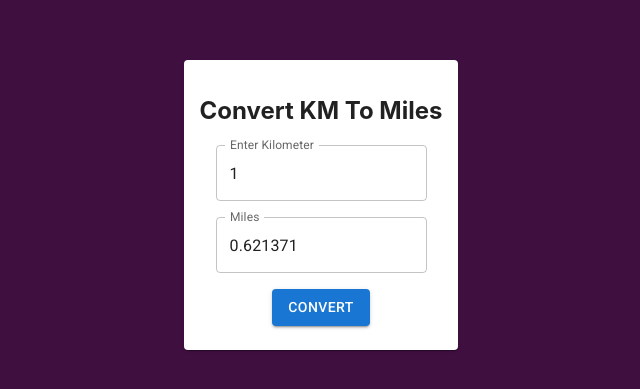
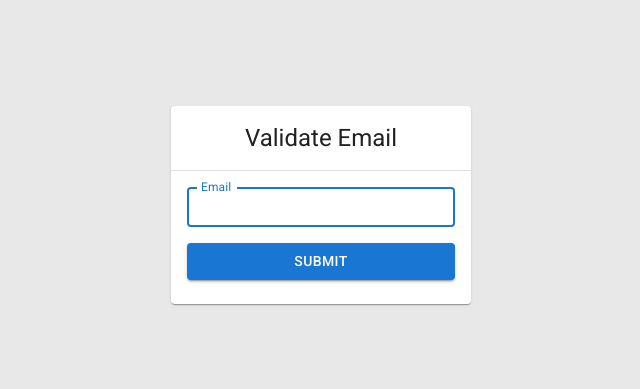
Before and after one commit to inxcode1/youtube-shorts, a React (Create React App) app: page / in a window 1280 px wide. Shown: the part 195-584 px from the top of the page, without its empty margins (319-959 px from the left). Built offline with nearby package versions, Linux system fonts and the light colour scheme.

Commit message:
add validate email

```diff
--- a/src/App.css
+++ b/src/App.css
@@ -38,7 +38,7 @@
 }
 
 .App-dark {
-  background-color: rgb(63, 16, 63);
+  background-color: #e8e8e8;
   min-height: 100vh;
   display: flex;
   flex-direction: column;
--- a/src/App.js
+++ b/src/App.js
@@ -1,11 +1,11 @@
 import "./App.css";
-import { ConvertKMToMile } from "./component/ConvertKMToMile/ConvertKMToMile";
+import { ValidateEmail } from "./component/ValidateEmail/ValidateEmail";
 
 function App() {
   return (
     <div className="App">
       <div className="App-dark">
-        <ConvertKMToMile />
+        <ValidateEmail />
       </div>
     </div>
   );
--- /dev/null
+++ b/src/component/ValidateEmail/ValidateEmail.jsx
@@ -0,0 +1,58 @@
+import React, { useState } from "react";
+import {
+  Alert,
+  Button,
+  Card,
+  CardContent,
+  CardHeader,
+  Divider,
+  TextField,
+} from "@mui/material";
+
+export const ValidateEmail = () => {
+  const [email, setEmail] = useState("");
+  const [invalid, setInvalid] = useState(false);
+  const [success, setSuccess] = useState(false);
+  const handleChange = () => {
+    const emailRegex = /^[\w-\.]+@([\w-]+\.)+[\w-]{2,4}$/g;
+    if (emailRegex.test(email)) {
+      setInvalid(false);
+      setSuccess(true);
+    } else {
+      setInvalid(true);
+      setSuccess(false);
+    }
+  };
+
+  return (
+    <React.Fragment>
+      {success && (
+        <Alert variant="outlined" sx={{ marginBottom: 2 }}>
+          Success
+        </Alert>
+      )}
+      <Card sx={{ width: "300px" }}>
+        <CardHeader title="Validate Email" />
+        <Divider />
+        <CardContent>
+          <TextField
+            label="Email"
+            focused
+            onChange={(e) => setEmail(e.target.value)}
+            error={invalid}
+            sx={{ marginBottom: 2 }}
+            fullWidth
+            size="small"
+            helperText={invalid && "Please Enter Valid Email"}
+          />
+
+          <div>
+            <Button variant="contained" fullWidth onClick={handleChange}>
+              Submit
+            </Button>
+          </div>
+        </CardContent>
+      </Card>
+    </React.Fragment>
+  );
+};
```
